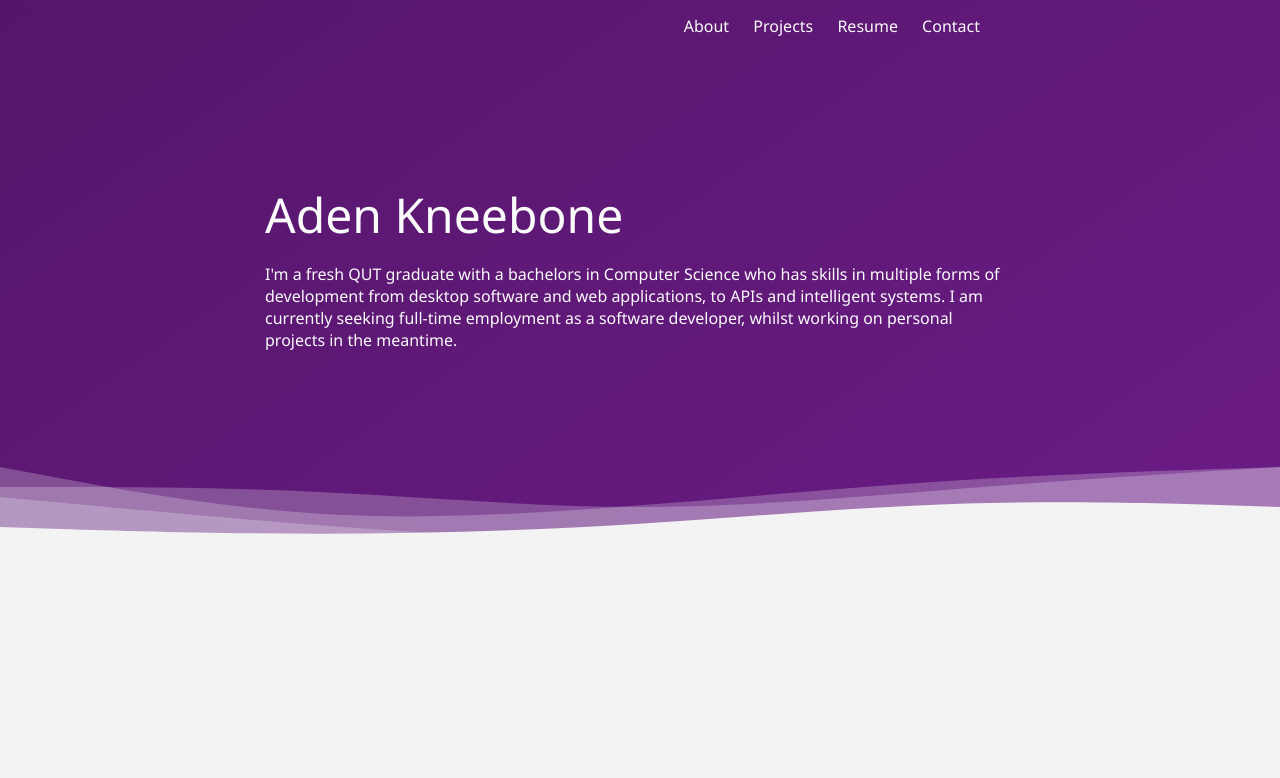
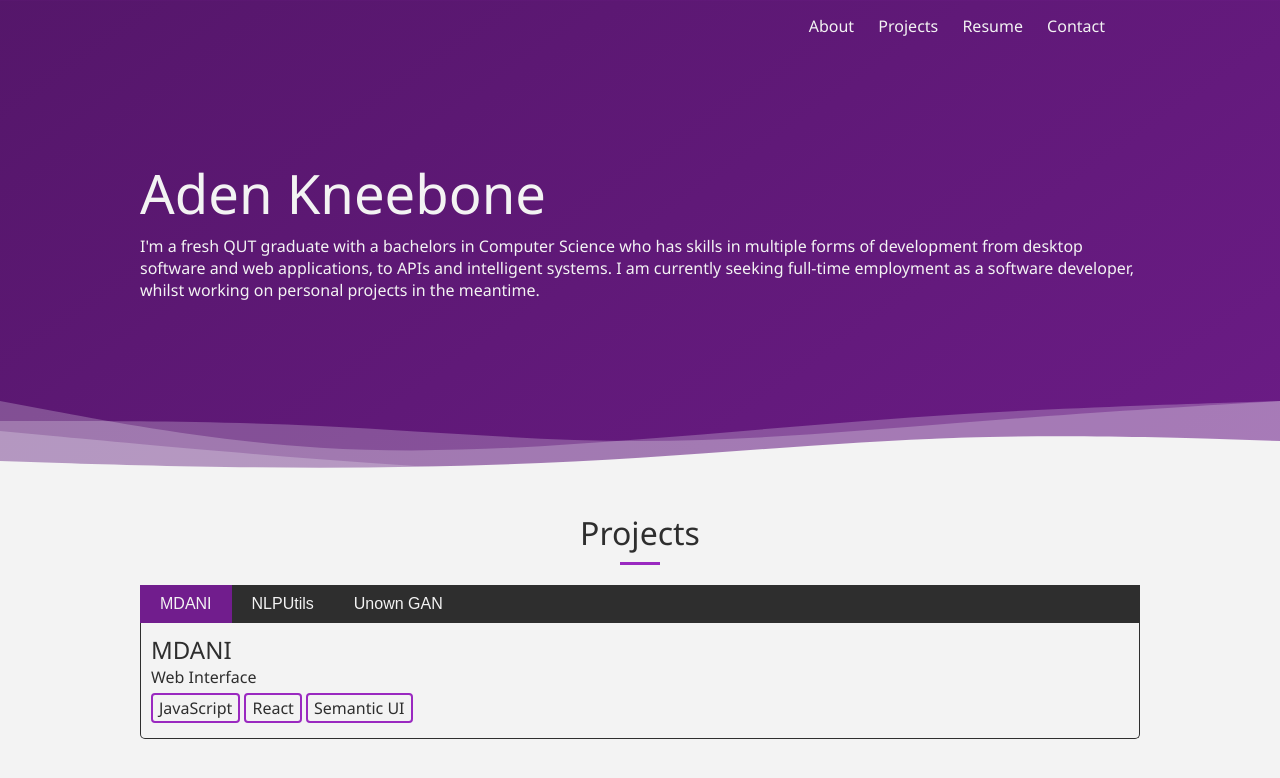
Before and after one commit to akne/Portfolio, a plain HTML site: page index.html in a window 1280 px wide. Drawn offline with Linux system fonts and the light colour scheme.

Commit message:
Basic project section (needs content)

```diff
--- a/index.html
+++ b/index.html
@@ -1,7 +1,11 @@
 <!DOCTYPE html>
 <html>
-    <title>Aden Kneebone</title>
-    <link rel="stylesheet" href="stylesheet.css">
+    <head>
+        <title>Aden Kneebone</title>
+        <meta name="viewport" content="width=device-width, initial-scale=1">
+        <meta charset="UTF-8">
+        <link rel="stylesheet" href="stylesheet.css">
+    </head>
     <body>
         <div id="nav-wrap">
             <nav>
@@ -28,40 +32,40 @@
                 <svg id="wave-last" xmlns="http://www.w3.org/2000/svg" width="100%" height="100px" preserveAspectRatio="none" viewBox="0 0 1440 320"><path fill="#f3f4f5" fill-opacity="0.25" d="M0,192L60,197.3C120,203,240,213,360,213.3C480,213,600,203,720,181.3C840,160,960,128,1080,117.3C1200,107,1320,117,1380,122.7L1440,128L1440,320L1380,320C1320,320,1200,320,1080,320C960,320,840,320,720,320C600,320,480,320,360,320C240,320,120,320,60,320L0,320Z"></path></svg>
             </div>
         </div>
-        <!-- <div id="skills">
-            <span class="skill">Python</span>
-            <span class="skill">C</span>
-            <span class="skill">Java</span>
-            <span class="skill">C#</span>
-            <span class="skill">JavaScript</span>
-            <span class="skill">HTML</span>
-            <span class="skill">CSS</span>
-            <span class="skill">React</span>
-            <span class="skill">Express</span>
-            <span class="skill">NumPy</span>
-            <span class="skill">sklearn</span>
-            <span class="skill">TensorFlow</span>
-            <span class="skill">Keras</span>
-            <span class="skill">spaCy</span>
-            <span class="skill">Pandas</span>
-            <span class="skill">Git</span>
-            <span class="skill">GitHub</span>
-            <span class="skill">PuTTY</span>
-            <span class="skill">MySQL</span>
-            <span class="skill">SQLite</span>
-            <span class="skill">Jupyter</span>
-            <span class="skill">Google Colaboratory</span>
-        </div> -->
-        <!-- <div id="projects">
-            <div class="project">
+        <div id="projects">
+            <h1>Projects</h1>
+            <hr/>
+            <div id="project-tabs">
+                <button class="ptab activeTab" onclick="switchProject(event, 'MDANI')">MDANI</button>
+                <button class="ptab" onclick="switchProject(event, 'NLPUtils')">NLPUtils</button>
+                <button class="ptab" onclick="switchProject(event, 'Unown')">Unown GAN</button>
+            </div>
+            <div class="project" id="MDANI">
+                <h2>MDANI</h2>
+                <h3>Web Interface</h3>
 
+                <span class="skill">JavaScript</span>
+                <span class="skill">React</span>
+                <span class="skill">Semantic UI</span>
             </div>
-            <div class="project">
-
+            <div class="project" id="NLPUtils" style="display:none">
+                <h2>NLPUtils</h2>
+                <h3>spaCy Wrapper</h3>
+                <span class="skill">Python</span>
+                <span class="skill">Tkinter</span>
+                <span class="skill">spaCy</span>
             </div>
-            <div class="project">
-
+            <div class="project" id="Unown" style="display:none">
+                <h2>Unown GAN</h2>
+                <h3>Generative Model, API, and Web Interface</h3>
+                <span class="skill">Python</span>
+                <span class="skill">TensorFlow</span>
+                <span class="skill">Keras</span>
+                <span class="skill">Flask</span>
+                <span class="skill">JavaScript</span>
+                <span class="skill">React</span>
             </div>
-        </div> -->
+        </div>
+        <script src="script.js"></script>
     </body>
 </html>
--- a/script.js
+++ b/script.js
@@ -0,0 +1,37 @@
+const projectTabs = document.getElementById("project-tabs");
+let tabPos = { left: 0, x: 0 }
+let dragging = false;
+
+const startDrag = function(e) {
+    tabPos = { left: projectTabs.scrollLeft, x: e.clientX }
+    dragging = true;
+}
+
+const dragTab = function(e) {
+    if (dragging) {
+        const dx = e.clientX - tabPos.x;
+        projectTabs.scrollLeft = tabPos.left - dx;
+    }
+}
+
+const stopDrag = function(e) {
+    dragging = false;
+}
+
+projectTabs.addEventListener("mousedown", startDrag);
+projectTabs.addEventListener("mouseleave", stopDrag);
+projectTabs.addEventListener("mouseup", stopDrag);
+projectTabs.addEventListener("mousemove", dragTab);
+
+function switchProject(e, name) {
+    let tabs = document.getElementsByClassName("ptab");
+    let content = document.getElementsByClassName("project");
+    for (let i=0; i < content.length; i++) {
+        content[i].style.display = "none";
+    }
+    for (let i=0; i < tabs.length; i++) {
+        tabs[i].className = tabs[i].className.replace("activeTab", "");
+    }
+    document.getElementById(name).style.display = "block";
+    e.currentTarget.className += " activeTab";
+}
--- a/stylesheet.css
+++ b/stylesheet.css
@@ -1,4 +1,5 @@
 :root {
+    --targetWidth: 1000px;
     --bg: #f3f3f3;
     --fg: #2e2e2e;
     --p1: #2d0c39;
@@ -6,7 +7,7 @@
     --p3: #4f1563;
     --p4: #601978;
     --p5: #711d8d;
-    --p6: #8222a2;
+    --p6: #9a29c0;
 }
 
 html {
@@ -22,7 +23,7 @@ body {
 }
 
 #nav-wrap {
-    max-width: 750px;
+    max-width: var(--targetWidth);
     position: relative;
     margin-left: auto;
     margin-right: auto;
@@ -35,7 +36,7 @@ nav {
 }
 
 nav a {
-    color: #fafafa;
+    color: #f3f3f3;
     text-decoration: none;
     padding: 5px 10px;
     border-radius: 5px;
@@ -43,7 +44,7 @@ nav a {
 }
 
 nav a:hover {
-    background-color: #fafafa;
+    background-color: #f3f3f3;
     color: var(--p3);
 }
 
@@ -51,7 +52,7 @@ nav a:hover {
     background: linear-gradient(145deg, var(--p2), var(--p3), var(--p4), var(--p5));
     background-size: 300%;
     animation: grad 20s ease infinite;
-    color: #fafafa;
+    color: #f3f3f3;
     padding-bottom: 100px;
 }
 
@@ -68,16 +69,20 @@ nav a:hover {
 }
 
 #about #content {
-    padding: 150px 25px 100px 25px;
+    padding: 120px 25px 100px 25px;
     margin-left: auto;
     margin-right: auto;
-    max-width: 750px;
+    max-width: var(--targetWidth);
 }
 
 #about h1 {
     font-weight: 400;
-    font-size: 3em;
-    margin-bottom: 10px;
+    font-size: 3.4em;
+    margin-bottom: 5px;
+}
+
+#about p {
+    margin: 0;
 }
 
 #waves {
@@ -93,6 +98,79 @@ nav a:hover {
     fill-opacity: 1;
 }
 
+#projects {
+    max-width: var(--targetWidth);
+    padding: 0 25px 0 25px;
+    margin-left: auto;
+    margin-right: auto;
+}
+
+#projects h1 {
+    font-weight: 400;
+    text-align: center;
+    margin-top: 10px;
+    margin-bottom: 0;
+}
+
+#projects hr {
+    width: 40px;
+    height: 3px;
+    background: var(--p6);
+    border: none;
+}
+
+#project-tabs {
+    margin: 20px 0px 0px 0px;
+    display: flex;
+    overflow-x: hidden;
+    cursor: grab;
+    background: var(--fg);
+}
+
+.ptab {
+    white-space: nowrap;
+    padding: 10px 20px;
+    cursor: pointer;
+    border: 0;
+    margin: 0;
+    font-size: 1em;
+    background: var(--fg);
+    color: var(--bg);
+    transition: .25s;
+}
+
+.ptab:hover {
+    background: var(--p4);
+    color: #f3f3f3;
+}
+
+.activeTab {
+    background: var(--p5);
+    color: #f3f3f3;
+}
+
+.project {
+    border-left: 1px solid var(--fg);
+    border-right: 1px solid var(--fg);
+    border-bottom: 1px solid var(--fg);
+    border-bottom-left-radius: 5px;
+    border-bottom-right-radius: 5px;
+    margin-top: 0;
+    padding: 10px;
+}
+
+.project h2 {
+    margin: 0;
+    font-size: 1.5em;
+    font-weight: 400;
+}
+
+.project h3 {
+    margin: 0;
+    font-size: 1em;
+    font-weight: 200;
+}
+
 .skill {
     padding: 2px 6px;
     border-radius: 4px;
```
